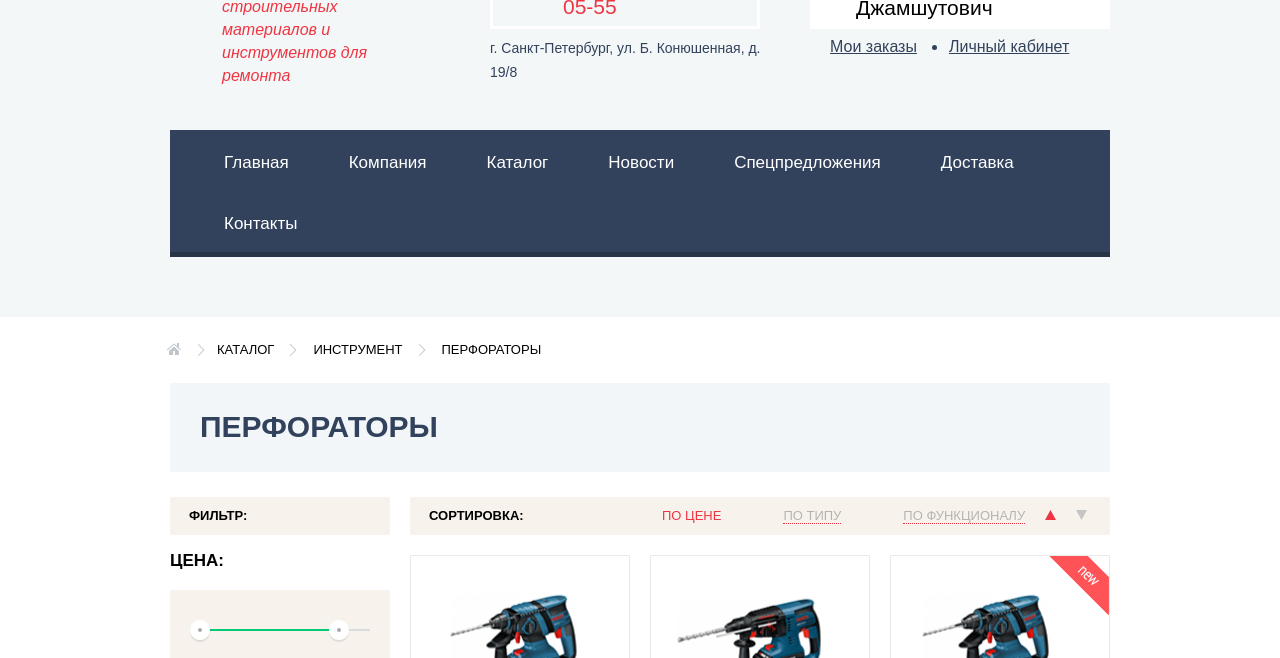
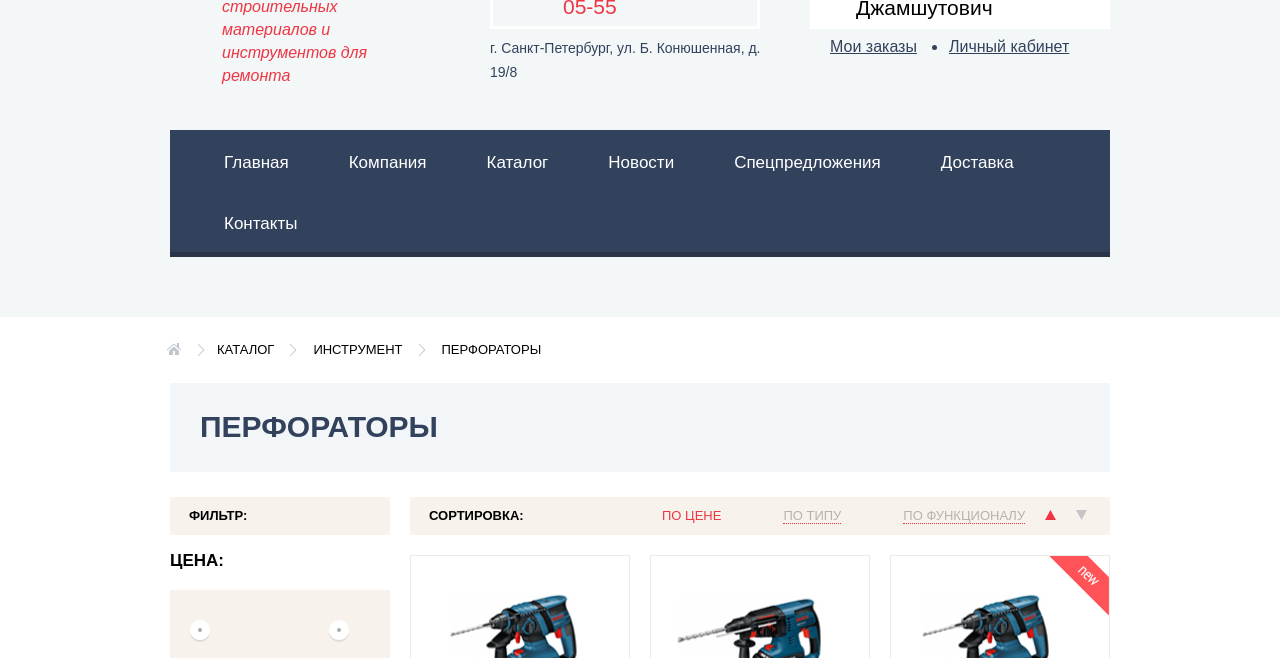
Before and after one commit to Biacheslav/315839-technomart, a plain HTML site: page catalog.html in a window 1280 px wide. Shown: the part 142-800 px from the top of the page. Drawn offline with Linux system fonts and the light colour scheme; a web font is replaced by a local one.

Commit message:
Доделал блок диапазона цен

```diff
--- a/catalog.html
+++ b/catalog.html
@@ -89,7 +89,6 @@
                 <legend class="filter-form-title">Цена:</legend>
                 <div class="bar">
                   <div class="range">
-                    <img src="img/price-line.png" width="180" height="2" alt="Диапазон цен">
                   </div>
                   <div class="toggle toggle-min">
                   </div>
```
